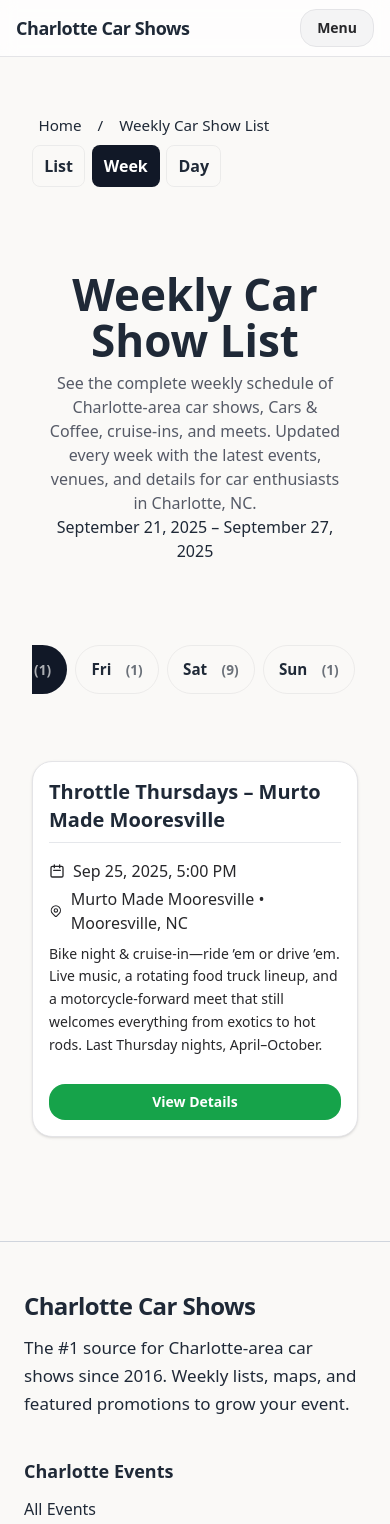
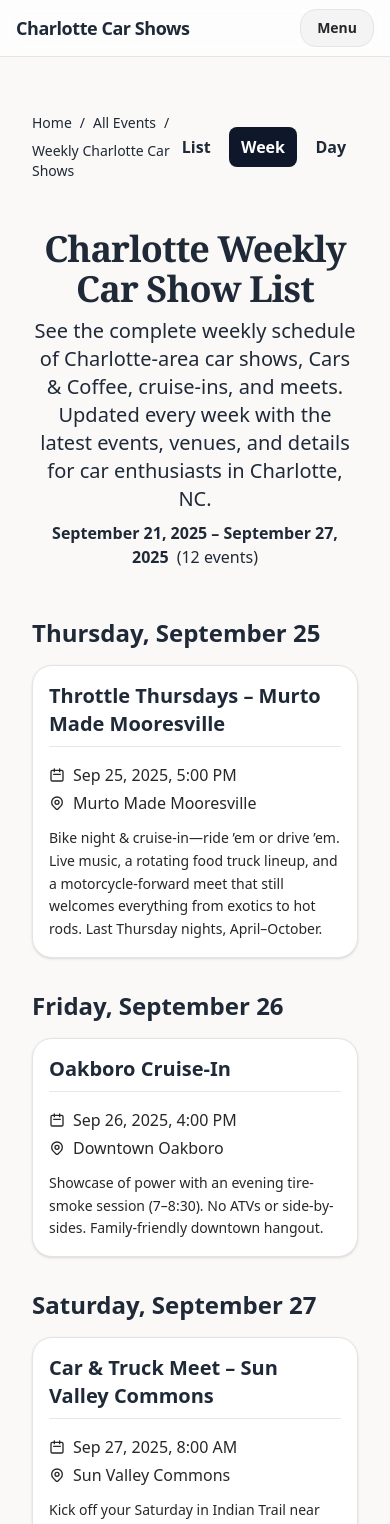
Before and after one commit to kevinscooke/ccs26, a Next.js app: page /weekly-car-show-list-charlotte in a window 390 px wide. Shown: the top 1524 px of the page. Built offline with nearby package versions, Linux system fonts and the light colour scheme.

Commit message:
more view changes for events.

```diff
--- a/app/daily/page.tsx
+++ b/app/daily/page.tsx
@@ -5,6 +5,7 @@ export function generateViewport() {
 }
 import type { Metadata } from "next";
 import Link from "next/link";
+import Breadcrumbs from "@/components/Breadcrumbs";
 import WeeklyTabs from "@/components/WeeklyTabs.client";
 import WeeklyControls from "@/components/WeeklyControls.client";
 import WeeklyList from "@/components/WeeklyList.client";
@@ -13,6 +14,7 @@ import weeklyStyles from "@/components/Weekly.module.css";
 import heroStyles from "@/components/HomeHero.module.css";
 import eventsData from "../data/events.json";
 import { getEventSlug } from "@/lib/eventSlug";
+import HomeHero from "@/components/HomeHero";
 
 function nowInET() {
   return new Date(new Date().toLocaleString("en-US", { timeZone: "America/New_York" }));
@@ -79,7 +81,7 @@ export async function generateMetadata(): Promise<Metadata> {
   };
 }
 
-export default function WeeklyCarShowListPage() {
+export default function DailyPage() {
   const nowEt = nowInET();
   const weekStartEt = startOfWeekET(nowEt);
   const weekEndEt = endOfWeekET(nowEt);
@@ -141,40 +143,36 @@ export default function WeeklyCarShowListPage() {
     .map(({ __rawStart, ...keep }) => keep);
 
   return (
-    <section className="w-full px-4 md:px-12 max-w-7xl mx-auto space-y-12 py-6">
-      {/* Top ad intentionally removed to avoid reserved space above hero */}
-      {/* Header row: breadcrumbs + controls (moved above hero) */}
+    <Container>
+      <section className="w-full space-y-12 py-6">
+        {/* Top row */}
         <div className={weeklyStyles.headerRow}>
-        <nav aria-label="Breadcrumb" className={weeklyStyles.breadcrumbs}>
-          <Link href="/">Home</Link>
-          <span className="sep">/</span>
-          <span>Weekly Car Show List</span>
-        </nav>
+          <Breadcrumbs items={[{ label: "Home", href: "/" }, { label: "Daily View", current: true }]} />
           <div className={weeklyStyles.headerControlsWrap}>
             <WeeklyControls />
           </div>
         </div>
 
-      {/* Hero: title, lead, then the week range as part of the hero area */}
-      <div className={heroStyles.hero}>
-        <h1 className={heroStyles.heroTitle}>Weekly Car Show List</h1>
-        <p className={heroStyles.heroLead}>
+        {/* use shared hero so formatting matches other pages */}
+        <HomeHero
+          title="Daily Car Show List"
+          lead={
+            <>
               See the complete weekly schedule of Charlotte-area car shows, Cars & Coffee, cruise-ins, and meets.
               Updated every week with the latest events, venues, and details for car enthusiasts in Charlotte, NC.
-        </p>
-        <div className={weeklyStyles.range} aria-hidden>{formatRangeET(weekStartEt, weekEndEt)}</div>
-      </div>
+            </>
+          }
+          range={formatRangeET(weekStartEt, weekEndEt)}
+        />
 
         {/* Centered tabs */}
         <div className={weeklyStyles.tabsWrap}>
           <WeeklyTabs events={eventsForClient} />
         </div>
 
-      {/* Event list (reuses EventCard, links use event.slug which matches generateStaticParams) */}
+        {/* Event list */}
         <WeeklyList events={eventsForClient} />
-
-      {/* Ad loads after LCP/hydration via client AdSlot to avoid blocking LCP */}
-      {/* <AdSlot /> */}
       </section>
+    </Container>
   );
 }
--- a/app/weekly-car-show-list-charlotte/page.tsx
+++ b/app/weekly-car-show-list-charlotte/page.tsx
@@ -4,15 +4,39 @@ export function generateViewport() {
   };
 }
 import type { Metadata } from "next";
+// ...existing code...
+
+export async function generateMetadata(): Promise<Metadata> {
+  // reuse the same helpers used by the page so metadata and visible heading match
+  const nowEt = nowInET();
+  const weekStartEt = startOfWeekET(nowEt);
+  const weekEndEt = endOfWeekET(nowEt);
+  const headingRange = formatRangeET(weekStartEt, weekEndEt);
+  return {
+    title: "Charlotte Weekly Car Show List | Charlotte Car Shows",
+    description: `See the complete weekly schedule of Charlotte-area car shows, Cars & Coffee, cruise-ins, and meets for ${headingRange}. Updated every week with the latest events, venues, and details for car enthusiasts in Charlotte, NC.`,
+    alternates: {
+      canonical: 'https://charlottecarshows.com/weekly-car-show-list-charlotte',
+    },
+    openGraph: {
+      title: "Charlotte Weekly Car Show List",
+      description: `Discover all upcoming Charlotte car shows, meets, and cruise-ins for this week (${headingRange}). Find event times, locations, and details for the Charlotte, NC area.`,
+      url: "https://charlottecarshows.com/weekly-car-show-list-charlotte",
+      type: "website",
+    },
+    twitter: {
+      card: "summary_large_image",
+      title: "Charlotte Weekly Car Show List",
+      description: `See this week's Charlotte car shows, meets, and cruise-ins. Updated weekly for car enthusiasts in Charlotte, NC. (${headingRange})`,
+    },
+  };
+}
+
+import React from "react";
 import Link from "next/link";
-import WeeklyTabs from "@/components/WeeklyTabs.client";
+import eventsData from "../data/events.json";
+import AdSlot from "@/components/AdSlot";
 import WeeklyControls from "@/components/WeeklyControls.client";
-import WeeklyList from "@/components/WeeklyList.client";
-import Container from "@/components/Container";
-import weeklyStyles from "@/components/Weekly.module.css";
-import heroStyles from "@/components/HomeHero.module.css";
-import eventsData from "../data/events.json";
-import { getEventSlug } from "@/lib/eventSlug";
 
 function nowInET() {
   return new Date(new Date().toLocaleString("en-US", { timeZone: "America/New_York" }));
@@ -53,32 +77,6 @@ function isValidUrl(u: any): u is string {
   return typeof u === "string" && u.trim() !== "" && !/^null$/i.test(u.trim());
 }
 
-export async function generateMetadata(): Promise<Metadata> {
-  // reuse the same helpers used by the page so metadata and visible heading match
-  const nowEt = nowInET();
-  const weekStartEt = startOfWeekET(nowEt);
-  const weekEndEt = endOfWeekET(nowEt);
-  const headingRange = formatRangeET(weekStartEt, weekEndEt);
-  return {
-    title: "Charlotte Weekly Car Show List | Charlotte Car Shows",
-    description: `See the complete weekly schedule of Charlotte-area car shows, Cars & Coffee, cruise-ins, and meets for ${headingRange}. Updated every week with the latest events, venues, and details for car enthusiasts in Charlotte, NC.`,
-    alternates: {
-      canonical: 'https://charlottecarshows.com/weekly-car-show-list-charlotte',
-    },
-    openGraph: {
-      title: "Charlotte Weekly Car Show List",
-      description: `Discover all upcoming Charlotte car shows, meets, and cruise-ins for this week (${headingRange}). Find event times, locations, and details for the Charlotte, NC area.`,
-      url: "https://charlottecarshows.com/weekly-car-show-list-charlotte",
-      type: "website",
-    },
-    twitter: {
-      card: "summary_large_image",
-      title: "Charlotte Weekly Car Show List",
-      description: `See this week's Charlotte car shows, meets, and cruise-ins. Updated weekly for car enthusiasts in Charlotte, NC. (${headingRange})`,
-    },
-  };
-}
-
 export default function WeeklyCarShowListPage() {
   const nowEt = nowInET();
   const weekStartEt = startOfWeekET(nowEt);
@@ -96,85 +94,106 @@ export default function WeeklyCarShowListPage() {
     timeZone: "America/New_York",
   });
 
-  // Build a serializable, minimal events array for the client component
-  // Only include events that start within the current ET week (Monday -> Sunday).
-  const weekStart = startOfWeekET(nowInET());
-  const weekEnd = endOfWeekET(nowInET()); // exclusive
-
-  function toEtDate(value: any): Date | null {
-    if (!value) return null;
-    try {
-      return new Date(new Date(String(value)).toLocaleString("en-US", { timeZone: "America/New_York" }));
-    } catch {
-      return null;
-    }
-  }
-
-  const eventsForClient = (eventsData as any[] || [])
-    .map((e) => {
-      const startRaw = e.startAt ?? e.startsAt ?? e.start ?? e.datetime ?? null;
-      return {
-        __rawStart: startRaw,
-        id: e.id ?? e.slug ?? Math.random().toString(36).slice(2, 9),
-        slug: getEventSlug(e), // canonical slug used across the site
-        title: e.title ?? e.name ?? "",
-        startAt: startRaw ? String(startRaw) : "",
-        description: e.description ?? e.summary ?? null,
-        url: e.url ?? null,
-        isFeatured: !!e.isFeatured,
-        venue: {
-          name: e.venue?.name ?? null,
-          slug: e.venue?.slug ?? null,
-          city: e.venue?.city ?? null,
-          state: e.venue?.state ?? null,
-        },
-        city: {
-          name: e.city?.name ?? e.city ?? null,
-        },
-      };
-    })
-    .filter((e) => {
-      const dt = toEtDate(e.__rawStart);
-      if (!dt) return false;
-      return dt >= weekStart && dt < weekEnd;
-    })
-    .map(({ __rawStart, ...keep }) => keep);
+  // Group events by day
+  const days: { [date: string]: any[] } = {};
+  events.forEach(e => {
+    const day = new Date(e.startAt).toLocaleDateString("en-US", { weekday: "long", month: "long", day: "numeric", timeZone: "America/New_York" });
+    if (!days[day]) days[day] = [];
+    days[day].push(e);
+  });
 
   return (
     <section className="w-full px-4 md:px-12 max-w-7xl mx-auto space-y-12 py-6">
-      {/* Top ad intentionally removed to avoid reserved space above hero */}
-      {/* Header row: breadcrumbs + controls (moved above hero) */}
-      <div className={weeklyStyles.headerRow}>
-        <nav aria-label="Breadcrumb" className={weeklyStyles.breadcrumbs}>
-          <Link href="/">Home</Link>
-          <span className="sep">/</span>
-          <span>Weekly Car Show List</span>
+  {/* Top ad intentionally removed to avoid reserved space above hero */}
+      <div className="flex items-center justify-between">
+        <nav aria-label="Breadcrumb" className="text-sm text-[var(--fg)]/60 mb-0">
+          <ol className="flex items-center gap-2 flex-wrap">
+            <li><Link href="/" className="hover:underline text-[var(--fg)]">Home</Link></li>
+            <li aria-hidden="true">/</li>
+            <li><Link href="/events/" className="hover:underline text-[var(--fg)]">All Events</Link></li>
+            <li aria-hidden="true">/</li>
+            <li aria-current="page" className="text-[var(--fg)]/80">Weekly Charlotte Car Shows</li>
+          </ol>
         </nav>
-        <div className={weeklyStyles.headerControlsWrap}>
+        <div>
           <WeeklyControls />
         </div>
       </div>
-
-      {/* Hero: title, lead, then the week range as part of the hero area */}
-      <div className={heroStyles.hero}>
-        <h1 className={heroStyles.heroTitle}>Weekly Car Show List</h1>
-        <p className={heroStyles.heroLead}>
-          See the complete weekly schedule of Charlotte-area car shows, Cars & Coffee, cruise-ins, and meets.
-          Updated every week with the latest events, venues, and details for car enthusiasts in Charlotte, NC.
+  <header className="text-center space-y-2 mt-1">
+        <h1 className="text-4xl md:text-5xl font-bold tracking-tight text-[var(--fg)]" style={{ fontFamily: "'Source Serif Pro', Georgia, serif" }}>
+          Charlotte Weekly Car Show List
+        </h1>
+        <p className="text-xl text-[var(--fg)]/70 max-w-2xl mx-auto">
+          See the complete weekly schedule of Charlotte-area car shows, Cars &amp; Coffee, cruise-ins, and meets. Updated every week with the latest events, venues, and details for car enthusiasts in Charlotte, NC.
         </p>
-        <div className={weeklyStyles.range} aria-hidden>{formatRangeET(weekStartEt, weekEndEt)}</div>
+        <div className="mt-2 text-base text-[var(--fg)]/60">
+          <span className="font-semibold">{headingRange}</span>
+          <span className="ml-2">({events.length} events)</span>
+        </div>
+      </header>
+      <div className="space-y-8">
+        {Object.entries(days).map(([day, dayEvents]) => (
+          <div key={day} className="space-y-4">
+            <h2 className="text-2xl font-semibold text-[var(--fg)] mb-2 mt-4">{day}</h2>
+            {dayEvents.map((e: any) => (
+              <article key={e.id} className="ccs-card group transition-all hover:shadow-lg hover:scale-[1.01]">
+                <div className="flex flex-col md:flex-row md:items-start md:justify-between gap-4 md:gap-6">
+                  <div className="min-w-0 space-y-3">
+                    <div>
+                      <div className="flex items-start gap-3 flex-wrap">
+                        <h3 className="text-xl font-semibold text-[var(--fg)]">
+                          <Link href={`/events/${e.slug}`} className="hover:text-green-600 transition-colors">
+                            {e.title}
+                          </Link>
+                        </h3>
+                        {e.isFeatured && (
+                          <span className="ccs-badge">Featured</span>
+                        )}
+                      </div>
+                      <div className="mt-2 border-t border-[var(--fg)]/10" />
+                      <p className="mt-2 pt-2 text-base text-[var(--fg)]/60 flex flex-col md:flex-row md:items-center gap-1 md:gap-2">
+                        <span className="inline-flex items-center gap-2">
+                          <svg className="w-4 h-4" aria-hidden="true" fill="none" viewBox="0 0 24 24" stroke="currentColor">
+                            <path strokeLinecap="round" strokeLinejoin="round" strokeWidth={2}
+                                  d="M8 7V3m8 4V3m-9 8h10M5 21h14a2 2 0 002-2V7a2 2 0 00-2-2H5a2 2 0 00-2 2v12a2 2 0 002 2z" />
+                          </svg>
+                          <span className="whitespace-nowrap">{tfmt.format(new Date(e.startAt))}</span>
+                        </span>
+                        {e.venue?.name && (
+                          <span className="inline-flex items-center gap-2">
+                            <span className="hidden md:inline text-[var(--fg)]/40">•</span>
+                            <svg className="w-4 h-4" aria-hidden="true" fill="none" viewBox="0 0 24 24" stroke="currentColor">
+                              <path strokeLinecap="round" strokeLinejoin="round" strokeWidth={2}
+                                    d="M17.657 16.657L13.414 20.9a1.998 1.998 0 01-2.827 0l-4.244-4.243a8 8 0 1111.314 0z" />
+                              <path strokeLinecap="round" strokeLinejoin="round" strokeWidth={2}
+                                    d="M15 11a3 3 0 11-6 0 3 3 0 016 0z" />
+                            </svg>
+                            <span>{e.venue.name}</span>
+                          </span>
+                        )}
+                        {e.city?.name && !e.venue?.name && (
+                          <span className="inline-flex items-center gap-2">
+                            <span className="hidden md:inline text-[var(--fg)]/40">•</span>
+                            <span>{e.city.name}</span>
+                          </span>
+                        )}
+                      </p>
+                    </div>
+                    {e.description && (
+                      <p className="text-sm md:text-base text-[var(--fg)]/70 leading-relaxed">{e.description.length > 220 ? e.description.slice(0, 220).replace(/\s+\S*$/, "…") : e.description}</p>
+                    )}
+                  </div>
+                </div>
+              </article>
+            ))}
+          </div>
+        ))}
+        {!events.length && (
+          <div className="ccs-card text-[var(--fg)]/70">No events in this week.</div>
+        )}
       </div>
-
-      {/* Centered tabs */}
-      <div className={weeklyStyles.tabsWrap}>
-        <WeeklyTabs events={eventsForClient} />
-      </div>
-
-      {/* Event list (reuses EventCard, links use event.slug which matches generateStaticParams) */}
-      <WeeklyList events={eventsForClient} />
-
       {/* Ad loads after LCP/hydration via client AdSlot to avoid blocking LCP */}
-      {/* <AdSlot /> */}
+      <AdSlot />
     </section>
   );
 }
--- /dev/null
+++ b/components/Breadcrumbs.tsx
@@ -0,0 +1,38 @@
+import React from "react";
+import Link from "next/link";
+
+export default function Breadcrumbs({
+  items,
+}: {
+  items: { label: string; href?: string; current?: boolean }[];
+}) {
+  return (
+    <nav aria-label="Breadcrumb" className="text-sm text-[var(--fg)]/60 mb-0">
+      <ol className="flex items-center gap-2 flex-wrap">
+        {items.map((it, i) => {
+          const isLast = i === items.length - 1 || it.current;
+          return (
+            <li key={i}>
+              {it.href && !isLast ? (
+                <Link href={it.href} className="hover:underline text-[var(--fg)]">
+                  {it.label}
+                </Link>
+              ) : isLast && it.href ? (
+                <span aria-current="page" className="text-[var(--fg)]/80">
+                  {it.label}
+                </span>
+              ) : it.href ? (
+                <Link href={it.href} className="hover:underline text-[var(--fg)]">
+                  {it.label}
+                </Link>
+              ) : (
+                <span className={isLast ? "text-[var(--fg)]/80" : ""}>{it.label}</span>
+              )}
+              {!isLast && <span aria-hidden="true" className="mx-1">/</span>}
+            </li>
+          );
+        })}
+      </ol>
+    </nav>
+  );
+}
--- /dev/null
+++ b/components/HomeHero.tsx
@@ -0,0 +1,21 @@
+import React from "react";
+import heroStyles from "@/components/HomeHero.module.css";
+import weeklyStyles from "@/components/Weekly.module.css";
+
+export default function HomeHero({
+  title,
+  lead,
+  range,
+}: {
+  title: string;
+  lead: React.ReactNode;
+  range?: string | null;
+}) {
+  return (
+    <div className={heroStyles.hero}>
+      <h1 className={heroStyles.heroTitle}>{title}</h1>
+      <p className={heroStyles.heroLead}>{lead}</p>
+      {range ? <div className={weeklyStyles.range} aria-hidden>{range}</div> : null}
+    </div>
+  );
+}
--- a/components/Weekly.module.css
+++ b/components/Weekly.module.css
@@ -163,13 +163,10 @@
   align-items: center;
 }
 .ctrlBtn {
-  padding: 0.45rem 0.6rem;  /* tighten horizontal & vertical padding */
+  padding: 0.42rem 0.65rem; /* tightened from earlier values */
+  border-radius: 8px;
   min-height: 36px;
-  border-radius: 8px;
-  border: 1px solid rgba(15, 23, 42, 0.06);
-  background: transparent;
   font-weight: 600;
-  cursor: pointer;
 }
 .ctrlBtn:hover { background: rgba(15,23,42,0.03); }
 .headerControls .active,
@@ -227,7 +224,28 @@
   .breadcrumb span {
     padding: 0.5rem 0.7rem;
   }
-  .ctrlBtn { padding: 0.5rem 0.7rem; min-height: 40px; }
+  .ctrlBtn { padding: 0.5rem 0.75rem; min-height: 40px; }
   .tab { padding: 0.75rem 0.95rem; min-height: 44px; }
   .tabsWrap { margin-top: 10px; margin-bottom: 6px; }
 }
+
+/* selected control button */
+.ctrlBtnActive {
+  background: var(--primary, #0f172a);
+  color: #fff;
+  border-color: transparent;
+  box-shadow: 0 1px 0 rgba(0,0,0,0.06) inset;
+}
+
+/* ensure aria-pressed also styles the button when JS sets attribute */
+.ctrlBtn[aria-pressed="true"] {
+  background: var(--primary, #0f172a);
+  color: #fff;
+  border-color: transparent;
+}
+
+/* small visual polish */
+.ctrlBtn:focus {
+  outline: 2px solid rgba(59,130,246,0.35);
+  outline-offset: 2px;
+}
--- a/components/WeeklyControls.client.tsx
+++ b/components/WeeklyControls.client.tsx
@@ -1,68 +1,39 @@
 "use client";
-import React, { useEffect, useState } from "react";
-import { useRouter } from "next/navigation";
+import React from "react";
+import { useRouter, usePathname } from "next/navigation";
 import styles from "@/components/Weekly.module.css";
-
-function nowEtDay(): number {
-  return new Date(new Date().toLocaleString("en-US", { timeZone: "America/New_York" })).getDay();
-}
-
-function setHashValue(value: string | null) {
-  if (typeof window === "undefined") return;
-  if (value === null) {
-    // clear hash -> week/all view
-    history.replaceState(null, "", location.pathname + location.search);
-  } else {
-    location.hash = value;
-  }
-}
 
 export default function WeeklyControls() {
   const router = useRouter();
-  const [hash, setHash] = useState<string>(() => (typeof window !== "undefined" ? location.hash.replace(/^#/, "") : ""));
-  const todayHash = `day=${nowEtDay()}`;
+  const pathname = usePathname() ?? "";
 
-  useEffect(() => {
-    const onHash = () => setHash(location.hash.replace(/^#/, ""));
-    window.addEventListener("hashchange", onHash);
-    return () => window.removeEventListener("hashchange", onHash);
-  }, []);
-
-  const isSelected = (v: string | null) => {
-    const cur = hash || null;
-    return cur === v;
-  };
+  const isActive = (p: string) => pathname === p || pathname.startsWith(p);
 
   return (
     <div className={styles.headerControls} role="toolbar" aria-label="Weekly controls">
       <button
         type="button"
-        className={styles.ctrlBtn}
-        onClick={() => {
-          // go to full events listing (separate page)
-          router.push("/events/");
-        }}
-        aria-label="List view"
+        className={`${styles.ctrlBtn} ${isActive("/events") ? styles.ctrlBtnActive : ""}`}
+        onClick={() => router.push("/events/")}
+        aria-pressed={isActive("/events")}
       >
         List
       </button>
 
       <button
         type="button"
-        className={`${styles.ctrlBtn} ${isSelected(null) ? styles.active : ""}`}
-        onClick={() => setHashValue(null)}
-        aria-pressed={isSelected(null)}
-        aria-label="Week view"
+        className={`${styles.ctrlBtn} ${isActive("/weekly-car-show-list-charlotte") ? styles.ctrlBtnActive : ""}`}
+        onClick={() => router.push("/weekly-car-show-list-charlotte/")}
+        aria-pressed={isActive("/weekly-car-show-list-charlotte")}
       >
         Week
       </button>
 
       <button
         type="button"
-        className={`${styles.ctrlBtn} ${isSelected(todayHash) ? styles.active : ""}`}
-        onClick={() => setHashValue(todayHash)}
-        aria-pressed={isSelected(todayHash)}
-        aria-label="Day view"
+        className={`${styles.ctrlBtn} ${isActive("/daily") ? styles.ctrlBtnActive : ""}`}
+        onClick={() => router.push("/daily/")}
+        aria-pressed={isActive("/daily")}
       >
         Day
       </button>
```
Also changed, not shown: app/events/page.tsx (+10 -9 lines). Lines whose indentation alone changed are shown as unchanged.
